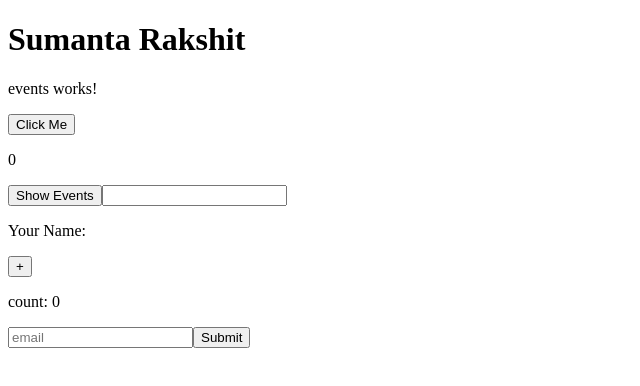
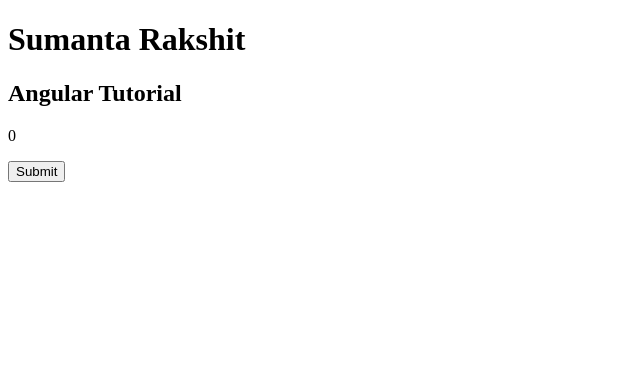
Before and after one commit to sumantahitk/Angular21, an Angular app: page / in a window 1280 px wide. Shown: the top 386 px of the page, without its empty margins (0-640 px from the left). Built offline with nearby package versions, Linux system fonts and the light colour scheme.

Commit message:
function call

```diff
--- a/src/app/app.html
+++ b/src/app/app.html
@@ -1,4 +1,7 @@
 <h1>Sumanta Rakshit</h1>
 
+<h2>{{name}}</h2>
 
-<app-events></app-events>
+<p>{{count}}</p>
+
+<button (click)="increment()">Submit</button>
--- a/src/app/app.ts
+++ b/src/app/app.ts
@@ -1,25 +1,25 @@
 import { Component, signal } from '@angular/core';
 import { RouterOutlet } from '@angular/router';
-import { Events } from './events/events';
+
 
 
 @Component({
   selector: 'app-root',
-  imports:[Events],
+  imports:[],
   templateUrl: './app.html',
   styleUrl: './app.css'
 })
 export class App {
 
-  name='Angular Tutorial'
-  isAdmin=true;
+  name='Angular Tutorial';
+  count=0;
+  increment(){
+    let abc="abc";
+    this.count=this.count+1;
+    this.helloworld();
+  }
+  helloworld(){
+    console.log("Hello World")
+  }
 
-  count=5;
-  price=199.99
-  isLogin=true;
-  title=signal("Angular Tutorial Signal");
-
-  getUser(){
-    return "Bappa"
-  }
 }
--- a/src/app/events/events.html
+++ /dev/null
@@ -1,24 +0,0 @@
-<p>events works!</p>
-
-<button (click)="increment()">Click Me </button>
-
-<p>{{count}}</p>
-
-
-
-
-<button (click)="showEvent($event)" >Show Events</button>
-
-<input (input)="updateUser($event.target.value)">
-<p>Your Name: {{username}}</p>
-
-
-<button (click)="increment1()">+ </button>
-
-<p>count: {{count1()}}</p>
-
-<form (submit)="handleSubmit($event)">
-    <input placeholder="email">
-    <button>Submit</button>
-
-</form>
--- a/src/app/events/events.ts
+++ /dev/null
@@ -1,32 +0,0 @@
-import { Component, signal } from '@angular/core';
-
-@Component({
-  selector: 'app-events',
-  imports: [],
-  templateUrl: './events.html',
-  styleUrl: './events.css',
-})
-export class Events {
-  count = 0;
-  increment(){
-    this.count++;
-  }
-
-  count1 = signal(0);
-  increment1(){
-    this.count1.update((c)=>c+1);
-  }
-  showEvent(e:any){
-    console.log(e)
-  }
-
-  username='';
-  updateUser(value:string){
-    this.username=value;
-  }
-
-  handleSubmit(e:any){
-    e.preventDefault();
-    console.log("form submit")
-  }
-}
```
Also changed, not shown: src/app/events/events.css (deleted), 1 other file (tests, documents, lock files or other folders).
